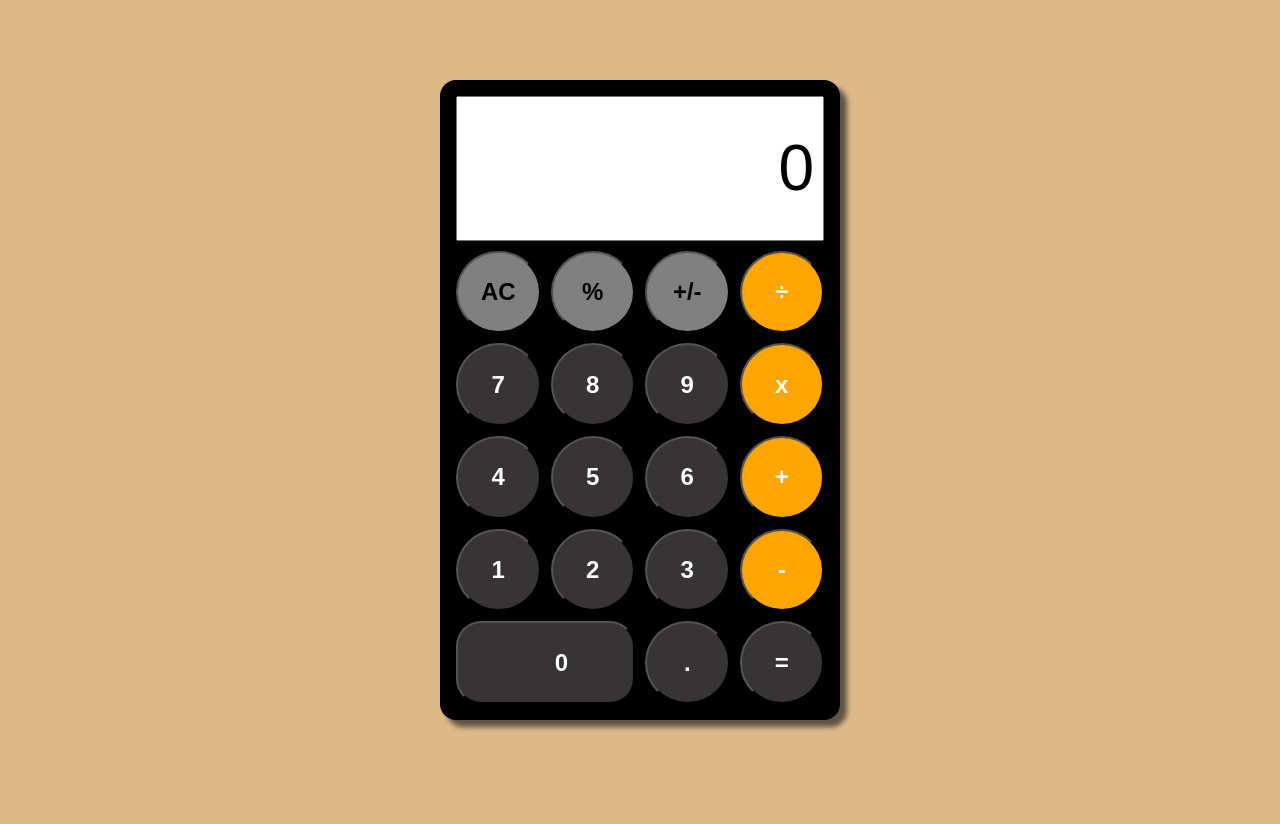
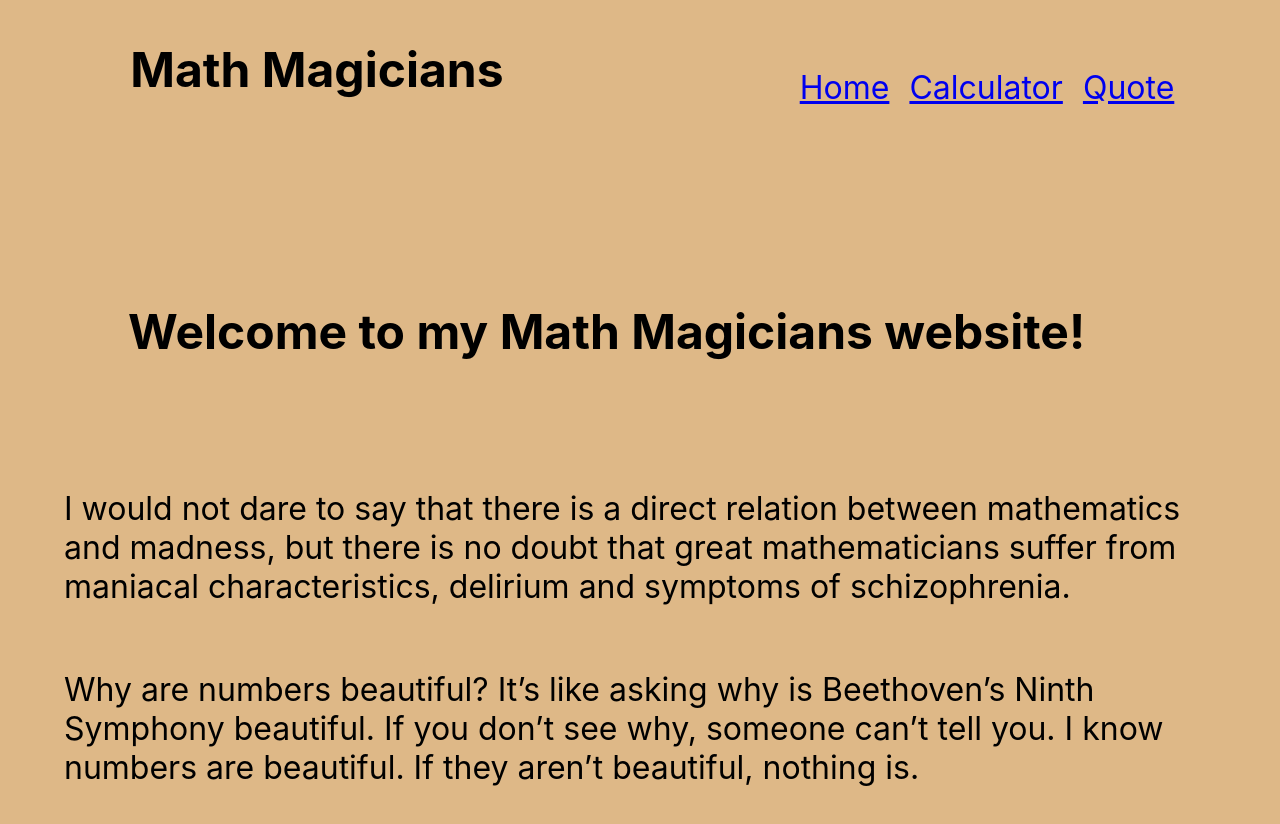
Before and after one commit to MarkoKermi/math_magicians, a React (Create React App) app: page / in a window 1280 px wide. Shown: the top 824 px of the page. Before the commit the page ends 800 px from the top, so only its background shows below. Built offline with nearby package versions, Linux system fonts and the light colour scheme.

Commit message:
setup a full webpage

```diff
--- a/package.json
+++ b/package.json
@@ -9,6 +9,7 @@
     "big.js": "^6.2.1",
     "react": "^18.2.0",
     "react-dom": "^18.2.0",
+    "react-router-dom": "^6.8.1",
     "react-scripts": "5.0.1",
     "web-vitals": "^2.1.4"
   },
--- a/src/App.js
+++ b/src/App.js
@@ -1,11 +1,22 @@
+// eslint-disable-next-line import/no-extraneous-dependencies
+import { BrowserRouter, Routes, Route } from 'react-router-dom';
 import Calculator from './components/Calculator';
+import Nav from './components/Nav';
+import Quote from './components/Quote';
+import Home from './components/Home';
 
-function App() {
-  return (
-    <div className="App">
-      <Calculator />
-    </div>
-  );
-}
+const App = () => (
+  <div className="App">
+    <BrowserRouter>
+      <Routes>
+        <Route element={<Nav />}>
+          <Route path="/" element={<Home />} />
+          <Route path="/calculator" element={<Calculator />} />
+          <Route path="/quote" element={<Quote />} />
+        </Route>
+      </Routes>
+    </BrowserRouter>
+  </div>
+);
 
 export default App;
--- a/src/Calculator.css
+++ b/src/Calculator.css
@@ -1,6 +1,4 @@
 * {
-  padding: 0;
-  margin: 0;
   box-sizing: border-box;
 
   /* -webkit-user-select: none; */
@@ -10,9 +8,6 @@
 body {
   background-color: burlywood;
   display: grid;
-  place-content: center;
-
-  /* font-family: "Roboto, sans-serif"; */
   height: 100vh;
   font-size: 2rem;
 }
@@ -26,6 +21,8 @@ body {
   -webkit-box-shadow: 7px 7px 5px 0 rgba(50, 50, 50, 0.75);
   -moz-box-shadow: 7px 7px 5px 0 rgba(50, 50, 50, 0.75);
   box-shadow: 7px 7px 5px 0 rgba(50, 50, 50, 0.75);
+  margin: auto;
+  margin-right: 10%;
 }
 
 .wrapper {
--- /dev/null
+++ b/src/components/Home.js
@@ -0,0 +1,19 @@
+/* eslint-disable max-len */
+// import design from '../design/Home.css';
+// eslint-disable-next-line import/extensions
+import design from './design/Home.css';
+
+const Home = () => (
+  <div className={design.homeContainer}>
+    <h2 className={design.homeTitle}>Welcome to my Math Magicians website!</h2>
+    <div className={design.homeParagraphs}>
+      <p className={design.paragraphOne}>
+        I would not dare to say that there is a direct relation between mathematics and madness, but there is no doubt that great mathematicians suffer from maniacal characteristics, delirium and symptoms of schizophrenia.
+      </p>
+      <p className={design.paragraphTwo}>
+        Why are numbers beautiful? It’s like asking why is Beethoven’s Ninth Symphony beautiful. If you don’t see why, someone can’t tell you. I know numbers are beautiful. If they aren’t beautiful, nothing is.
+      </p>
+    </div>
+  </div>
+);
+export default Home;
--- /dev/null
+++ b/src/components/Nav.js
@@ -0,0 +1,26 @@
+// eslint-disable-next-line import/no-extraneous-dependencies
+import { Link, Outlet } from 'react-router-dom';
+import design from './design/Nav.css';
+
+const Nav = () => (
+  <>
+    <nav className={design.navBar}>
+      <h1 className={design.navTitle}>Math Magicians</h1>
+      <ul className={design.navLi}>
+        <li>
+          <Link to="/">Home</Link>
+        </li>
+        <li>
+          <Link to="/calculator">Calculator</Link>
+
+        </li>
+        <li>
+          <Link to="/quote">Quote</Link>
+        </li>
+      </ul>
+    </nav>
+    <Outlet />
+  </>
+);
+
+export default Nav;
--- /dev/null
+++ b/src/components/Quote.js
@@ -0,0 +1,17 @@
+/* eslint-disable max-len */
+/* eslint-disable react/jsx-no-comment-textnodes */
+import design from './design/Quote.css';
+
+const Quote = () => (
+  <div className={design.quoteDiv}>
+    {/* // eslint-disable-next-line react/jsx-no-comment-textnodes */}
+    <h2 className={design.quote}>
+      {/* // eslint-disable-next-line max-len */}
+      Mathematics is not about numbers, equations, compulations or algorithms. It is about understanding.
+
+      <p>--Wiliam Paul Thurston</p>
+    </h2>
+  </div>
+);
+
+export default Quote;
--- /dev/null
+++ b/src/components/design/Home.css
@@ -0,0 +1,11 @@
+.homeContainer {
+  padding: 0 30px;
+}
+
+.homeParagraphs {
+  padding: 0 30px;
+}
+
+p {
+  margin: 5%;
+}
--- /dev/null
+++ b/src/components/design/Nav.css
@@ -0,0 +1,29 @@
+nav {
+  display: flex;
+  justify-content: space-around;
+  text-decoration: none;
+}
+
+ul {
+  display: flex;
+  justify-content: space-between;
+  padding: 2%;
+  list-style: none;
+}
+
+li {
+  padding: 3%;
+}
+
+.navBar {
+  display: flex;
+  justify-content: space-between;
+  padding: 10px 20px;
+}
+
+.navLi {
+  display: flex;
+  list-style-type: none;
+  gap: 20px;
+  justify-content: flex-end;
+}
--- /dev/null
+++ b/src/components/design/Quote.css
@@ -0,0 +1,17 @@
+.quoteDiv {
+  text-align: center;
+  display: flex;
+  justify-content: center;
+  align-items: center;
+  height: calc(100vh - 120px);
+}
+
+.quote {
+  width: 80%;
+}
+
+h2 {
+  display: flex;
+  flex-direction: column;
+  margin: 10%;
+}
--- a/src/index.js
+++ b/src/index.js
@@ -2,7 +2,6 @@ import React from 'react';
 import ReactDOM from 'react-dom/client';
 import './index.css';
 import App from './App';
-import reportWebVitals from './reportWebVitals';
 
 const root = ReactDOM.createRoot(document.getElementById('root'));
 root.render(
@@ -10,8 +9,3 @@ root.render(
     <App />
   </React.StrictMode>,
 );
-
-// If you want to start measuring performance in your app, pass a function
-// to log results (for example: reportWebVitals(console.log))
-// or send to an analytics endpoint. Learn more: https://bit.ly/CRA-vitals
-reportWebVitals();
```
Also changed, not shown: 1 other file (tests, documents, lock files or other folders).
